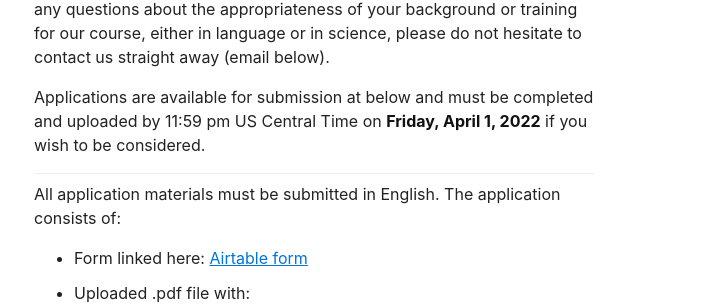
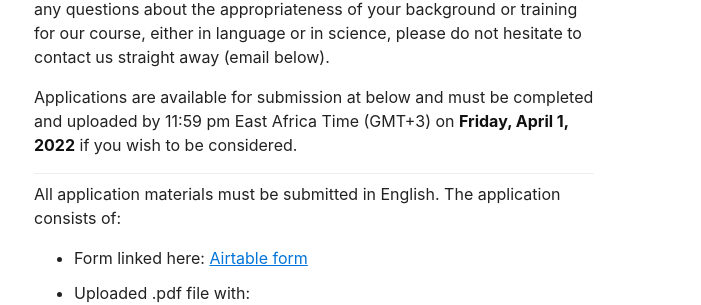
Before and after one commit to brooklabteam/coding4conservation, a Jekyll site: the page built from index.md, in a window 1280 px wide. Shown: the part 1301-1606 px from the top of the page, without its empty margins (326-1027 px from the left). Built offline with Jekyll 4.4.1, drawn with Linux system fonts in a browser that asks for light colours.

Commit message:
Update index.md

```diff
--- a/index.md
+++ b/index.md
@@ -23,7 +23,7 @@ Friday, April 1, 2022 at 11:59 pm East Africa Time (GMT+3)</center></p>
 
 <p>The course will be taught primarily in English, though a subset of the faculty will be available to offer some translation into French and/or Malagasy. A working knowledge of the English language is required for admission; however, we will do our best to make the material accessible to students who find English challenging. If you have any questions about the appropriateness of your background or training for our course, either in language or in science, please do not hesitate to contact us straight away (email below).</p>
 
-<p>Applications are available for submission at below and must be completed and uploaded by 11:59 pm US Central Time on <strong>Friday, April 1, 2022</strong> if you wish to be considered.</p>
+<p>Applications are available for submission at below and must be completed and uploaded by 11:59 pm East Africa Time (GMT+3) on <strong>Friday, April 1, 2022</strong> if you wish to be considered.</p>
 
 <hr />
 
```
